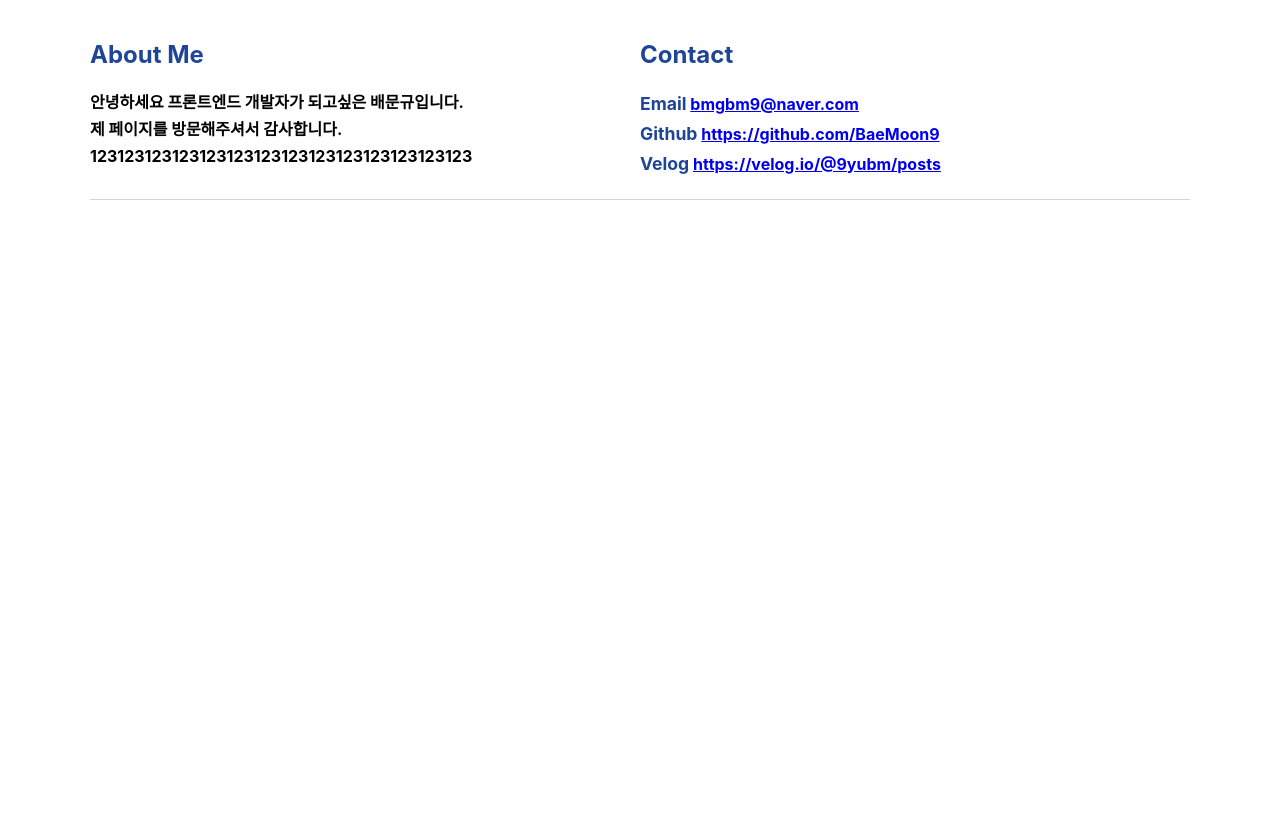
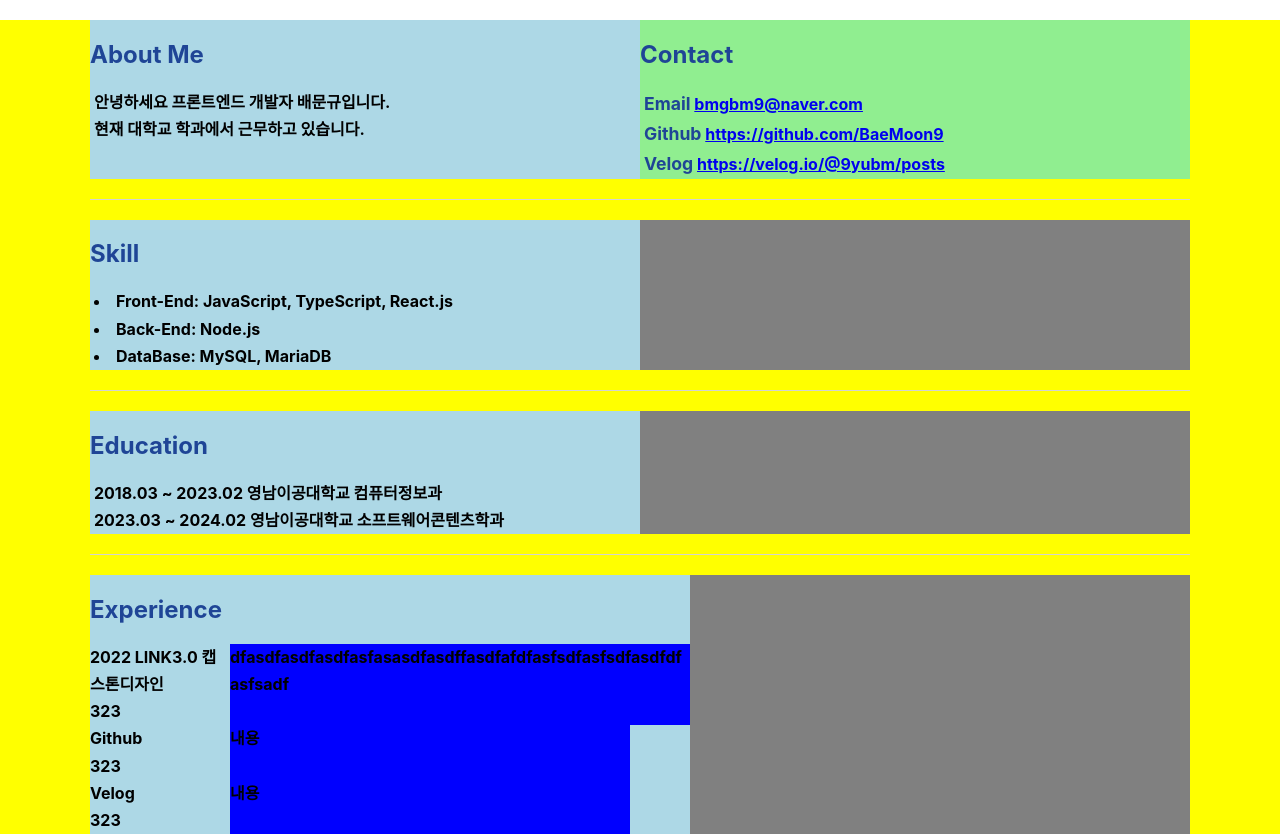
Before and after one commit to BaeMoon9/BaeMoon9, a React (Create React App) app in the folder mypage/: page / in a window 1280 px wide. Before the commit the page ends 800 px from the top, so only its background shows below. Built offline with nearby package versions, Linux system fonts and the light colour scheme.

Commit message:
'experience(1)'

```diff
--- a/mypage/src/pages/about.tsx
+++ b/mypage/src/pages/about.tsx
@@ -36,9 +36,9 @@ function About() {
 					About Me
 				</Title>
 				<Content>
-					안녕하세요 프론트엔드 개발자가 되고싶은 배문규입니다.<br />
-					제 페이지를 방문해주셔서 감사합니다.<br />
-					123123123123123123123123123123123123123123
+					안녕하세요 프론트엔드 개발자 배문규입니다.<br />
+					현재 대학교 학과에서 근무하고 있습니다.<br />
+
 				</Content>
 			</TitleContent>
 			<ContactContent screenType={screenType}>
@@ -47,7 +47,7 @@ function About() {
 				</Title>
 				<Content>
 					{Contacts.map((contact, idx) => (
-          <div key={idx} className="break-all">
+          <div key={idx}>
             <ContactName>{contact.name}</ContactName>&nbsp;
             <a href={contact.link}>{contact.text || contact.link}</a>
           </div>
@@ -70,7 +70,6 @@ const Container = styled.div<{screenType : string}>`
 		(props.screenType === 'Tablet' ? '600px' : '450px')
 	)};
 
-
 `
 
 const TitleContent = styled.div<{screenType : string}>`
@@ -83,6 +82,7 @@ const TitleContent = styled.div<{screenType : string}>`
 	max-width: ${(props) => (props.screenType === 'Pc' ? '550px' :
 		(props.screenType === 'Tablet' ? '400px' : '400px')
 	)};
+	background-color: lightblue;
 
 `
 
@@ -95,12 +95,13 @@ const ContactContent = styled.div<{screenType : string}>`
 	max-width: ${(props) => (props.screenType === 'Pc' ? '550px' :
 		(props.screenType === 'Tablet' ? '400px' : '400px')
 	)};
+	background-color: lightgreen;
 
 `
 
 const Title = styled.h2`
 	font-size: 1.5em;
-  font-weight: bold;
+  	font-weight: bold;
 	color: #1f4596;
 `
 
@@ -109,6 +110,7 @@ const Content = styled.div`
 	flex-direction: column;
 	font-weight: bold;
 	line-height: 1.7;
+	margin-left: 4px;
 
 `
 
--- /dev/null
+++ b/mypage/src/pages/education.tsx
@@ -0,0 +1,63 @@
+import React from "react";
+import useScreenSize from "../hooks/screenSize";
+import styled from "styled-components";
+
+function Education () {
+
+    const { screenWidth, screenHeight, screenType, isLoaded } = useScreenSize()
+
+
+    return(
+        <Container screenType={screenType}>
+            <SkillContent screenType={screenType}>
+            <Title>Education</Title>
+            <Content>
+                <ContentLi>2018.03 ~ 2023.02 영남이공대학교 컴퓨터정보과</ContentLi>
+                <ContentLi>2023.03 ~ 2024.02 영남이공대학교 소프트웨어콘텐츠학과</ContentLi>
+            </Content>
+            </SkillContent>
+        </Container>
+    )
+}
+
+const Container = styled.div<{screenType : string}>`
+	display: flex;
+	flex-direction: column;
+	min-width: ${(props) => (props.screenType === 'Pc' ? '1100px' :
+		(props.screenType === 'Tablet' ? '600px' : '400px')
+	)};
+    background-color: gray;
+`
+
+const SkillContent = styled.div<{screenType : string}>`
+	flex-direction: row;
+
+	flex-wrap: wrap;
+	min-width: ${(props) => (props.screenType === 'Pc' ? '550px' :
+		(props.screenType === 'Tablet' ? '400px' : '400px')
+	)};
+	max-width: ${(props) => (props.screenType === 'Pc' ? '550px' :
+		(props.screenType === 'Tablet' ? '400px' : '400px')
+	)};
+	background-color: lightblue;
+
+`
+
+const Title = styled.h2`
+	font-size: 1.5em;
+    font-weight: bold;
+	color: #1f4596;
+`
+
+const Content = styled.div`
+	display: flex;
+	flex-direction: column;
+	font-weight: bold;
+	line-height: 1.7;
+`
+const ContentLi = styled.li`
+    margin-left: 4px;
+    list-style-type: none;
+`
+
+export default Education;
--- /dev/null
+++ b/mypage/src/pages/experience.tsx
@@ -0,0 +1,118 @@
+import React from "react";
+import useScreenSize from "../hooks/screenSize";
+import styled from "styled-components";
+
+function Experience () {
+
+    type Contact = {
+		name: string;
+        date: string;
+		text: string;
+	}
+
+	const Contacts: Contact[] = [
+		{
+			name: "2022 LINK3.0 캡스톤디자인",
+            date: "323",
+			text: "dfasdfasdfasdfasfasasdfasdffasdfafdfasfsdfasfsdfasdfdfasfsadf"
+		},
+		{
+			name: "Github",
+            date: "323",
+			text: "내용",
+		},
+		{
+			name: "Velog",
+            date: "323",
+			text: "내용",
+		}
+	]
+
+    const { screenWidth, screenHeight, screenType, isLoaded } = useScreenSize()
+
+
+    return(
+        <Container screenType={screenType}>
+            <SkillContent screenType={screenType}>
+            <Title>Experience</Title>
+            <Content>
+            {Contacts.map((contact, idx) => (
+          <MyExperience key={idx}>
+            <ExperienceTitle screenType={screenType}>{contact.name}<br />{contact.date}</ExperienceTitle>
+            <ExperienceContent screenType={screenType}>{contact.text}</ExperienceContent>
+          </MyExperience>
+        ))}
+            </Content>
+            </SkillContent>
+        </Container>
+    )
+}
+
+const Container = styled.div<{screenType : string}>`
+	display: flex;
+	flex-direction: column;
+	min-width: ${(props) => (props.screenType === 'Pc' ? '1100px' :
+		(props.screenType === 'Tablet' ? '600px' : '400px')
+	)};
+    background-color: gray;
+`
+
+const SkillContent = styled.div<{screenType : string}>`
+	flex-direction: row;
+
+	flex-wrap: wrap;
+	min-width: ${(props) => (props.screenType === 'Pc' ? '550px' :
+		(props.screenType === 'Tablet' ? '400px' : '400px')
+	)};
+	max-width: ${(props) => (props.screenType === 'Pc' ? '600px' :
+		(props.screenType === 'Tablet' ? '500px' : '400px')
+	)};
+	background-color: lightblue;
+
+`
+
+const Title = styled.h2`
+	font-size: 1.5em;
+    font-weight: bold;
+	color: #1f4596;
+`
+
+const Content = styled.div`
+	display: flex;
+	flex-direction: column;
+	font-weight: bold;
+	line-height: 1.7;
+`
+const ContentLi = styled.li`
+    margin-left: 4px;
+    list-style-type: none;
+`
+
+const MyExperience = styled.div`
+    display: flex;
+    flex-direction: row;
+`
+
+const ExperienceTitle = styled.div<{screenType : string}>`
+    min-width: ${(props) => (props.screenType === 'Pc' ? '140px' :
+		(props.screenType === 'Tablet' ? '130px' : '100px')
+	)};
+	max-width: ${(props) => (props.screenType === 'Pc' ? '140px' :
+		(props.screenType === 'Tablet' ? '130px' : '100px')
+	)};
+
+`
+
+const ExperienceContent = styled.div<{screenType : string}>`
+    min-width: ${(props) => (props.screenType === 'Pc' ? '400px' :
+		(props.screenType === 'Tablet' ? '400px' : '300px')
+	)};
+	max-width: ${(props) => (props.screenType === 'Pc' ? '600px' :
+		(props.screenType === 'Tablet' ? '450px' : '300px')
+	)};
+	background-color: blue;
+    word-wrap: break-word;
+
+`
+
+export default Experience;
--- a/mypage/src/pages/main.tsx
+++ b/mypage/src/pages/main.tsx
@@ -1,8 +1,10 @@
 import React from "react";
 import useScreenSize from "../hooks/screenSize";
 import styled from "styled-components";
-import { stringify } from "querystring";
 import About from "./about";
+import Skill from "./skill";
+import Education from "./education";
+import Experience from "./experience";
 
 function Main(){
 
@@ -14,6 +16,11 @@ function Main(){
 				스크린 크기는 {screenWidth} 입니다. */}
 				<About />
 				<Divider screenType={screenType}/>
+				<Skill />
+				<Divider screenType={screenType}/>
+				<Education />
+				<Divider screenType={screenType}/>
+				<Experience />
  		</Container>
 	)
 }
@@ -23,10 +30,11 @@ export default Main;
 const Container = styled.div<{screenType : string}>`
 	display: flex;
 	flex-direction: column;
-	min-width: ${(props) => (props.screenType === 'Pc' ? '1280px' :
+	min-width: ${(props) => (props.screenType === 'Pc' ? '1200px' :
 		(props.screenType === 'Tablet' ? '600px' : '450px')
 	)};
 	align-items: center;
+	background-color: yellow;
 `
 
 const Divider = styled.hr<{screenType : string}>`
--- /dev/null
+++ b/mypage/src/pages/skill.tsx
@@ -0,0 +1,63 @@
+import React from "react";
+import useScreenSize from "../hooks/screenSize";
+import styled from "styled-components";
+
+function Skill () {
+
+    const { screenWidth, screenHeight, screenType, isLoaded } = useScreenSize()
+
+
+    return(
+        <Container screenType={screenType}>
+            <SkillContent screenType={screenType}>
+            <Title>Skill</Title>
+            <Content>
+                <ContentLi>Front-End: JavaScript, TypeScript, React.js</ContentLi>
+                <ContentLi>Back-End: Node.js</ContentLi>
+                <ContentLi>DataBase: MySQL, MariaDB</ContentLi>
+            </Content>
+            </SkillContent>
+        </Container>
+    )
+}
+
+const Container = styled.div<{screenType : string}>`
+	display: flex;
+	flex-direction: column;
+	min-width: ${(props) => (props.screenType === 'Pc' ? '1100px' :
+		(props.screenType === 'Tablet' ? '600px' : '400px')
+	)};
+    background-color: gray;
+`
+
+const SkillContent = styled.div<{screenType : string}>`
+	flex-direction: row;
+
+	flex-wrap: wrap;
+	min-width: ${(props) => (props.screenType === 'Pc' ? '550px' :
+		(props.screenType === 'Tablet' ? '400px' : '400px')
+	)};
+	max-width: ${(props) => (props.screenType === 'Pc' ? '550px' :
+		(props.screenType === 'Tablet' ? '400px' : '400px')
+	)};
+	background-color: lightblue;
+
+`
+
+const Title = styled.h2`
+	font-size: 1.5em;
+    font-weight: bold;
+	color: #1f4596;
+`
+
+const Content = styled.div`
+	display: flex;
+	flex-direction: column;
+	font-weight: bold;
+	line-height: 1.7;
+`
+const ContentLi = styled.li`
+    margin-left: 4px;
+`
+
+export default Skill
```
Also changed, not shown: 1 other file (tests, documents, lock files or other folders).
